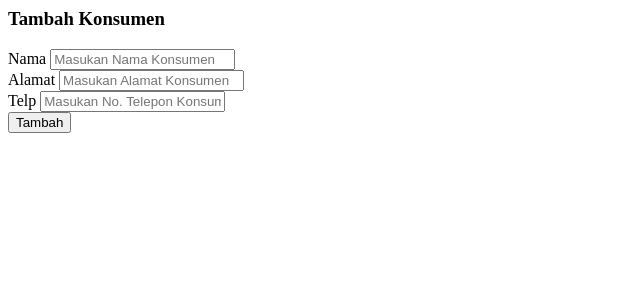
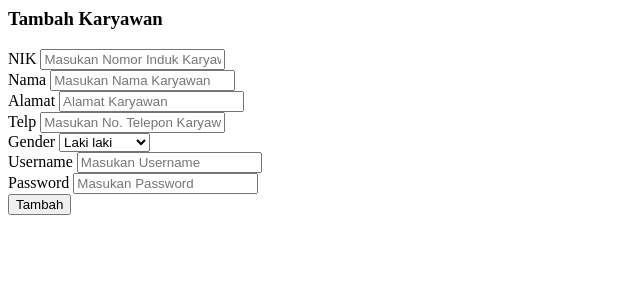
Before and after one commit to Risqiya/laundryapplication, a PHP site: page /tambah.php in a window 1280 px wide. Shown: the top 300 px of the page, without its empty margins (0-640 px from the left). Run offline with PHP 8.4, Linux system fonts and the light colour scheme.

Commit message:
Add files via upload

```diff
--- a/tambah.php
+++ b/tambah.php
@@ -1,24 +1,39 @@
+
 <div class='panel panel-border panel-primary'>
                                     <div class='panel-heading'>
-        <h3 class='panel-title'><i class='fa fa-user-plus'></i> Tambah Konsumen</h3>
-    </div>
-    <div class='panel-body'> <?php
-		if(isset($_POST['nama'])){
+                                        <h3 class='panel-title'><i class='fa fa-user-plus'></i> Tambah Karyawan</h3>
+                                    </div>  <div class='panel-body'> <?php
+if(isset($_POST['username'])){
+$passasli=$_POST['password'];
+$password=md5($passasli);
+$username		= $_POST['username'];
 $nama		= $_POST['nama'];
+$nik		= $_POST['nik'];
 $telp		= $_POST['telp'];
+$gender		= $_POST['gender'];
 $alamat		= $_POST['alamat'];
+$cekuser = mysql_query("SELECT * FROM pengguna WHERE username = '$username'");
+  if(mysql_num_rows($cekuser) <> 0) {
+ echo "ERROR : Username sudah terdaftar";
+  }else{
 
-	$input = mysql_query("INSERT INTO konsumen VALUES(NULL, '$nama','$alamat', '$telp')") or die(mysql_error());
+	$input = mysql_query("INSERT INTO pengguna VALUES(NULL, '$nama','$username', '$password', 'Karyawan', '$nik', '$alamat', '$telp', '$gender')") or die(mysql_error());
 	if($input){
 
 		echo '<div class="alert alert-success alert-dismissable">
-                    <button type="button" class="close" data-dismiss="alert" aria-hidden="true">&times;</button><h4><b>Tambah Konsumen Berhasil!</b></h4>';		//Pesan jika proses tambah sukses
+                                <button type="button" class="close" data-dismiss="alert" aria-hidden="true">&times;</button><h4><b>Tambah Karyawan Berhasil!</b></h4>';		//Pesan jika proses tambah sukses
 		echo '
 		============================<Br>
-		<b>Info Konsumen</b><br>
+		<b>Info Karyawan</b><br>
+		NIK : <b>'.$nik.'</b><br>
 		Nama : <b>'.$nama.'</b><br>
 		Alamat : <b>'.$alamat.'</b><br>
 		Telp : <b>'.$telp.'</b><br>
+		Gender : <b>'.$gender.'</b><br>
+		============================<Br>
+		<b>Info Akun </b><br>
+		Username : <b>'.$username.'</b><br>
+		Password : <b>'.$passasli.'</b><br>
 		</div>
 
 		';
@@ -30,20 +45,39 @@
 
 	}
   }
+}
 ?>
 									<form method="post">
-
+																		 <div class="form-group">
+                                                <label>NIK</label>
+                                                <input type="text" class="form-control" name="nik" placeholder="Masukan Nomor Induk Karyawan" required>
+                                            </div>
 									 <div class="form-group">
                                                 <label>Nama</label>
-                        <input type="text" class="form-control" name="nama" placeholder="Masukan Nama Konsumen" required>
+                                                <input type="text" class="form-control" name="nama" placeholder="Masukan Nama Karyawan" required>
                                             </div>
 											 <div class="form-group">
                                                 <label>Alamat</label>
-                    <input type="text" class="form-control" name="alamat" placeholder="Masukan Alamat Konsumen" required>
+                                                <input type="text" class="form-control" name="alamat" placeholder="Alamat Karyawan" required>
                                             </div>
 											 <div class="form-group">
                                                 <label>Telp</label>
-                    <input type="text" class="form-control" name="telp" placeholder="Masukan No. Telepon Konsumen" required>
+                                                <input type="text" class="form-control" name="telp" placeholder="Masukan No. Telepon Karyawan" required>
+                                            </div>
+																						 <div class="form-group">
+                                                <label>Gender</label>
+                                                <select class="form-control" name="gender">
+												<option value="Laki laki">Laki laki</option>
+												<option value="Perempuan">Perempuan</option>
+												</select>
+                                            </div>
+ <div class="form-group">
+                                                <label>Username</label>
+                                                <input type="text" class="form-control" name="username" placeholder="Masukan Username" required>
+                                            </div>
+ <div class="form-group">
+                                                <label>Password</label>
+                                                <input type="password" class="form-control" name="password" placeholder="Masukan Password" required>
                                             </div>
 <button type="submit" class="btn btn-primary waves-effect waves-light">Tambah</button>
 </form>
```
Lines whose indentation alone changed are shown as unchanged.
